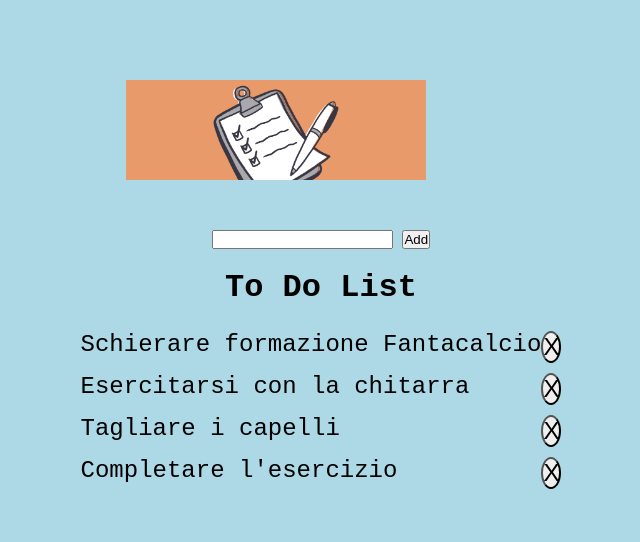
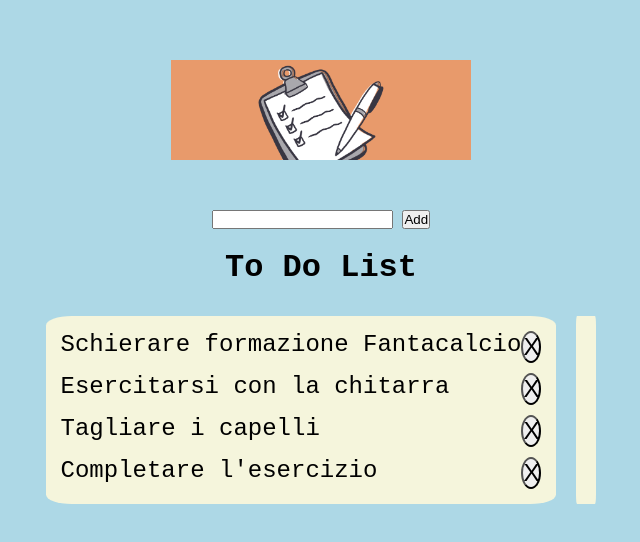
Before and after one commit to antoniolovotrico/vue-todolist, a plain HTML site: page bonus/index.html in a window 1280 px wide. Shown: the part 138-680 px from the top of the page, without its empty margins (319-959 px from the left). Drawn offline with nearby package versions, Linux system fonts and the light colour scheme.

Commit message:
working on new array with completed tasks

```diff
--- a/bonus/assets/css/style.css
+++ b/bonus/assets/css/style.css
@@ -16,20 +16,38 @@ body {
 }
 #app{
     text-align: center;
+    display: flex;
+    flex-direction: column;
+    align-items: center;
+    justify-content: center;
 }
 
 img{
+
     width: 400px;
     padding: 50px;
-    display: block;
+    align-content: center;
+}
+input{
+    align-items: center;
+}
+#btn_add {
+
 }
 
 h1{
     padding: 20px;
 }
+#column_box{
+    display: flex;
+}
 
 ul {
     list-style: square;
+    background-color: beige;
+    border-radius: 5%;
+    padding: 10px;
+    margin: 10px;
 }
 
 li {
--- a/bonus/assets/js/main.js
+++ b/bonus/assets/js/main.js
@@ -15,6 +15,7 @@ let app = new Vue({
         // add an image to pass dinamically to the DOM
         image : "./assets/img/todoimg.png",
         // create an empty key to show message of no task to do
+        complete : []
     },
     //create two function in methods, one to add tasks and another to remove them.
     methods: {
@@ -25,7 +26,8 @@ let app = new Vue({
             }
         },
         removeFunc(i) {
-            this.toDo.splice(i,1);
+            this.complete = this.toDo.splice(i,1);
+            // console.log(this.complete);
         }
     }
 })
--- a/bonus/index.html
+++ b/bonus/index.html
@@ -11,15 +11,25 @@
         <div id="app">
             <!-- Insert an img dynamically with the use of data Vue-Slider and v-bind:src-->
             <img v-bind:src="image" alt="">
+            <div>
                 <input v-model="newTask" @keyup.enter="addFunc">
-            <button @click="addFunc">Add</button>
+                <button id="btn_add" @click="addFunc">Add</button>
+            </div>
             <h1>To Do List</h1>
+            <div id="column_box">
                 <ul v-if="toDo.length">
                     <li v-for="(quest,i) in toDo">{{quest}}
                         <button class="btn_list" @click="removeFunc(i)">X</button>
                     </li>
                 </ul>
                 <h2 v-else>Niente da fare, pomeriggio Libero!!!</h2>
+                <ul>
+                    <li v-for="(done,i) in complete">{{done}}
+                        <button class="btn_list" @click="removeFunc(i)">X</button>
+                    </li>
+                </ul>
+            </div>
+
 
         </div>
         <script src="https://cdn.jsdelivr.net/npm/vue@2/dist/vue.js"></script>
```
Lines whose indentation alone changed are shown as unchanged.
